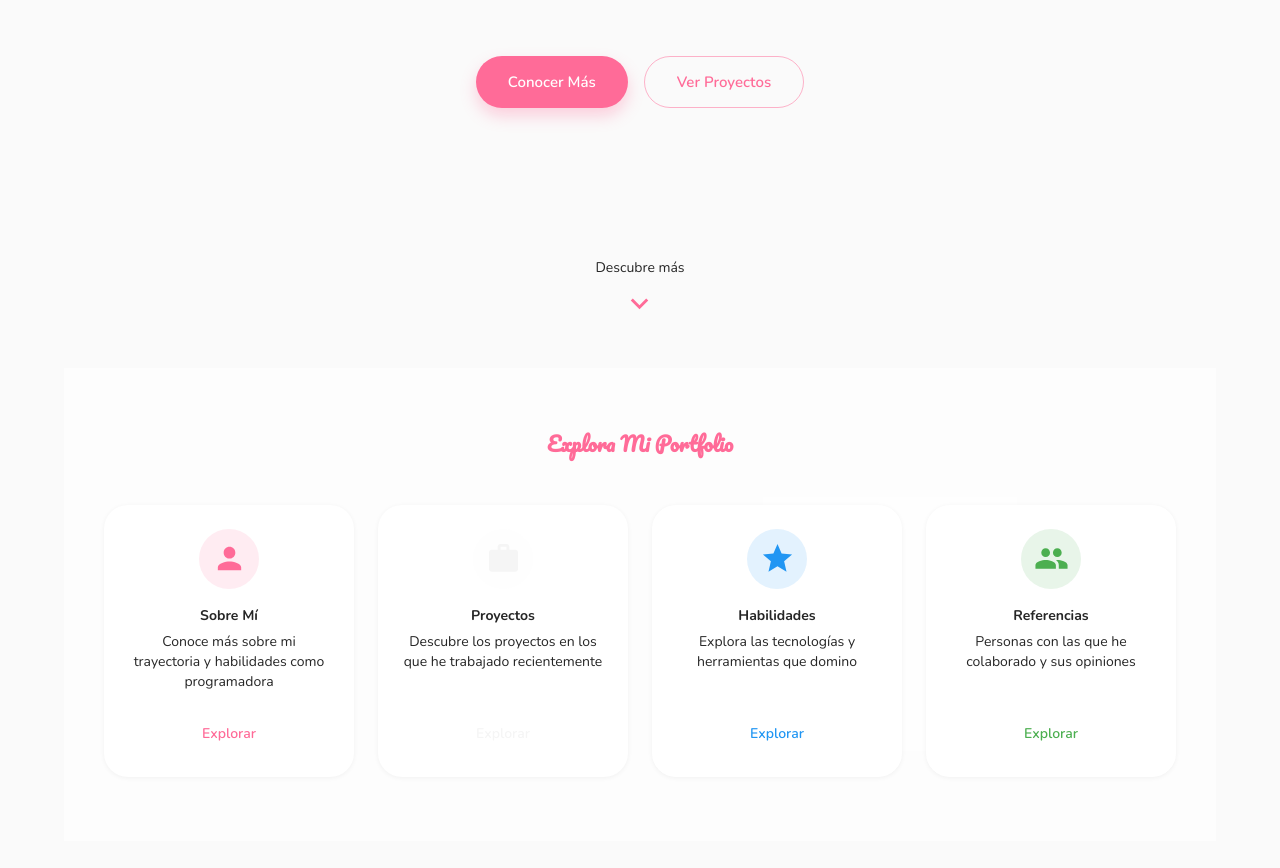
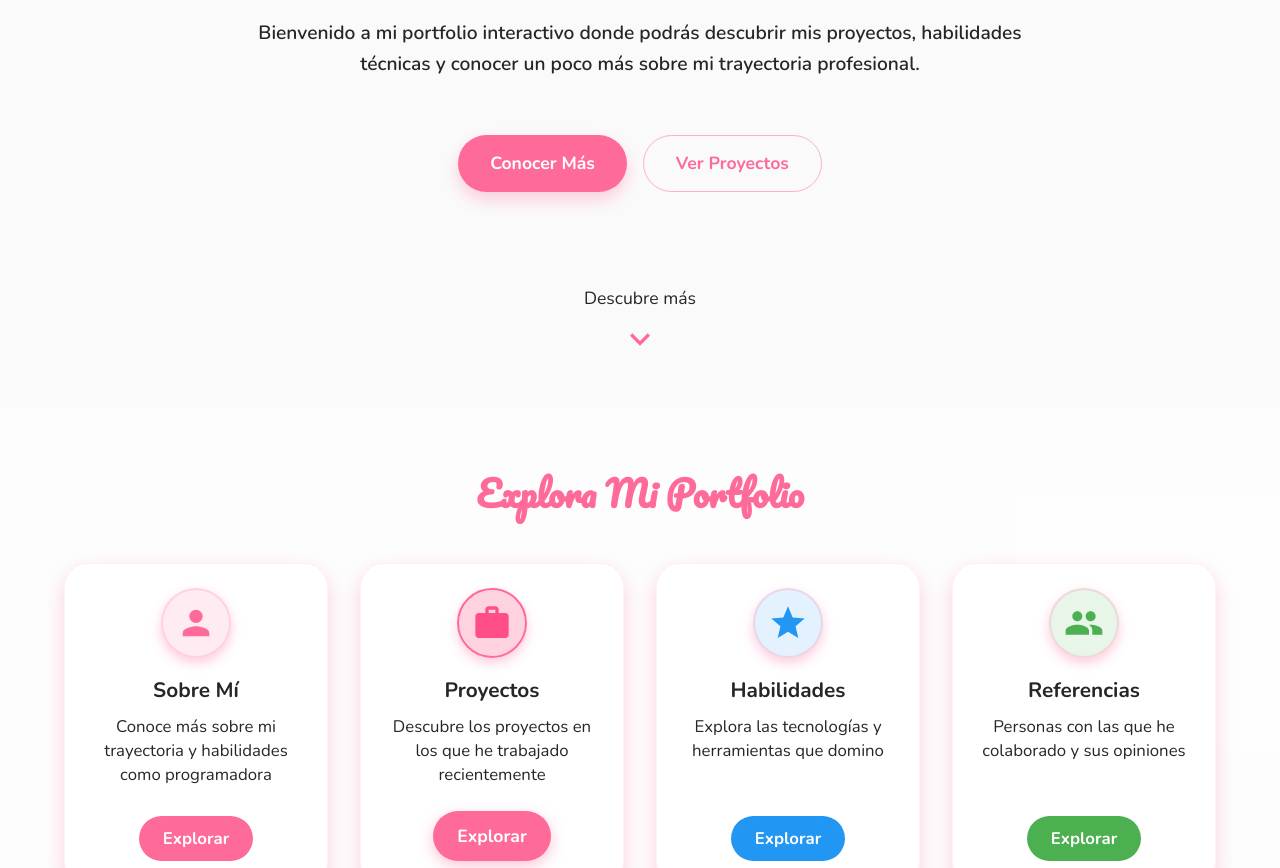
Before and after one commit to Ivana190222/MyPortfolio, a React (Create React App) app: page / in a window 1280 px wide. Shown: the part 520-1388 px from the top of the page. Built offline with nearby package versions, Linux system fonts and the light colour scheme.

Commit message:
Cambios en el diseño

```diff
--- a/src/App.js
+++ b/src/App.js
@@ -47,47 +47,49 @@ const theme = createTheme({
       'Arial',
       'sans-serif',
     ].join(','),
+    fontSize: 16, // Aumentamos el tamaño base de fuente
     h1: {
       fontWeight: 700,
-      fontSize: '2.5rem',
+      fontSize: '3.8rem',
     },
     h2: {
       fontWeight: 600,
-      fontSize: '2rem',
+      fontSize: '3rem',
     },
     h3: {
       fontWeight: 600,
-      fontSize: '1.5rem',
+      fontSize: '2.5rem',
     },
     h4: {
       fontWeight: 600,
-      fontSize: '1.25rem',
+      fontSize: '2rem',
     },
     h5: {
       fontWeight: 600,
-      fontSize: '1rem',
+      fontSize: '1.5rem',
     },
     h6: {
       fontWeight: 600,
-      fontSize: '0.875rem',
+      fontSize: '1.25rem',
     },
     subtitle1: {
-      fontSize: '1rem',
+      fontSize: '1.3rem',
       fontWeight: 500,
     },
     subtitle2: {
-      fontSize: '0.875rem',
+      fontSize: '1.2rem',
       fontWeight: 500,
     },
     body1: {
-      fontSize: '1rem',
+      fontSize: '1.2rem',
     },
     body2: {
-      fontSize: '0.875rem',
+      fontSize: '1.1rem',
     },
     button: {
       textTransform: 'none', // Botones sin texto en mayúsculas
       fontWeight: 600,
+      fontSize: '1.2rem',
     },
   },
   shape: {
@@ -98,6 +100,7 @@ const theme = createTheme({
       styleOverrides: {
         root: {
           borderRadius: 20, // Botones más redondeados al estilo Instagram
+          fontSize: '1.2rem',
         },
         containedPrimary: {
           boxShadow: 'none', // Sin sombras para botones primarios
@@ -110,15 +113,23 @@ const theme = createTheme({
     MuiPaper: {
       styleOverrides: {
         root: {
-          boxShadow: '0 1px 5px rgba(0, 0, 0, 0.05)', // Sombras suaves para elementos Paper
+          boxShadow: '0 5px 15px rgba(255, 107, 152, 0.25)', // Sombras rosas para todos los elementos Paper
         },
       },
     },
     MuiCard: {
       styleOverrides: {
         root: {
-          boxShadow: '0 1px 5px rgba(0, 0, 0, 0.05)', // Sombras suaves para tarjetas
+          boxShadow: '0 5px 15px rgba(255, 107, 152, 0.25)', // Sombras rosas para tarjetas
           overflow: 'hidden',
+        },
+      },
+    },
+    MuiTypography: {
+      styleOverrides: {
+        root: {
+          // Aseguramos que todos los textos tengan un tamaño mínimo
+          fontSize: '1.2rem',
         },
       },
     },
--- a/src/components/Followers/Followers.jsx
+++ b/src/components/Followers/Followers.jsx
@@ -52,13 +52,14 @@ const Followers = () => {
   return (
     <Container maxWidth="md" sx={{ mt: { xs: 8, sm: 10 }, mb: 4, px: { xs: 2, sm: 3 } }}>
       <Typography
-        variant="h5"
+        variant="h4"
         sx={{
           mb: 4,
-          fontWeight: 'medium',
-          textAlign: { xs: 'center', sm: 'left' },
+          fontWeight: 'bold',
+          textAlign: 'center',
           fontFamily: 'Pacifico, cursive',
-          color: theme.palette.primary.main
+          color: theme.palette.primary.main,
+          fontSize: '2.5rem'
         }}
       >
         Referencias Profesionales
@@ -72,11 +73,11 @@ const Followers = () => {
                 mb: 3,
                 overflow: 'hidden',
                 borderRadius: 4,
-                boxShadow: '0 8px 20px rgba(0,0,0,0.06)',
+                boxShadow: '0 8px 20px rgba(255, 107, 152, 0.25)',
                 transition: 'transform 0.3s ease, box-shadow 0.3s ease',
                 '&:hover': {
                   transform: 'translateY(-5px)',
-                  boxShadow: '0 12px 25px rgba(0,0,0,0.1)'
+                  boxShadow: '0 12px 25px rgba(255, 107, 152, 0.4)'
                 }
               }}
             >
@@ -120,7 +121,8 @@ const Followers = () => {
                           sx={{
                             fontFamily: 'Nunito, sans-serif',
                             fontWeight: 600,
-                            color: theme.palette.primary.dark
+                            color: theme.palette.primary.dark,
+                            fontSize: '1.3rem'
                           }}
                         >
                           {follower.name}
@@ -132,7 +134,7 @@ const Followers = () => {
                           sx={{
                             wordBreak: 'break-word',
                             mt: 0.5,
-                            fontSize: { xs: '0.75rem', sm: '0.8rem' },
+                            fontSize: { xs: '0.85rem', sm: '0.9rem' },
                             fontFamily: 'Nunito, sans-serif'
                           }}
                         >
@@ -230,7 +232,7 @@ const Followers = () => {
                       sx={{
                         mt: 1,
                         textAlign: { xs: 'center', sm: 'left' },
-                        fontSize: { xs: '0.85rem', sm: '0.9rem' },
+                        fontSize: { xs: '0.9rem', sm: '1rem' },
                         lineHeight: 1.6,
                         fontFamily: 'Nunito, sans-serif'
                       }}
--- a/src/components/Highlights/Highlights.jsx
+++ b/src/components/Highlights/Highlights.jsx
@@ -83,13 +83,14 @@ const Highlights = () => {
   return (
     <Container maxWidth="md" sx={{ mt: 10, mb: 4 }}>
       <Typography
-        variant="h5"
+        variant="h4"
         sx={{
           mb: 4,
-          fontWeight: 'medium',
+          fontWeight: 'bold',
           fontFamily: 'Pacifico, cursive',
           color: theme.palette.primary.main,
-          textAlign: { xs: 'center', md: 'left' }
+          textAlign: 'center',
+          fontSize: '2.5rem'
         }}
       >
         Historias Destacadas
@@ -119,13 +120,13 @@ const Highlights = () => {
                   fontSize: '2rem',
                   border: '3px solid #fff',
                   boxShadow: `0 0 0 2px ${theme.palette.primary.main}`,
-                  backgroundColor: '#fff0f6'
+                  backgroundColor: 'rgba(255, 107, 152, 0.15)'
                 }}
               >
                 {highlight.icon}
               </Avatar>
               <Typography
-                variant="caption"
+                variant="subtitle2"
                 align="center"
                 sx={{
                   maxWidth: '100%',
@@ -133,7 +134,8 @@ const Highlights = () => {
                   textOverflow: 'ellipsis',
                   whiteSpace: 'nowrap',
                   fontFamily: 'Nunito, sans-serif',
-                  fontWeight: 600
+                  fontWeight: 600,
+                  fontSize: '1rem'
                 }}
               >
                 {highlight.title}
@@ -165,7 +167,8 @@ const Highlights = () => {
                 fontFamily: 'Pacifico, cursive',
                 textAlign: 'center',
                 position: 'relative',
-                py: 2
+                py: 2,
+                fontSize: '1.5rem'
               }}
             >
               {selectedHighlight.title}
@@ -185,7 +188,7 @@ const Highlights = () => {
 
             <DialogContent
               sx={{
-                backgroundColor: 'white',
+                backgroundColor: 'rgba(255, 240, 246, 0.2)',
                 p: 4
               }}
             >
@@ -202,7 +205,7 @@ const Highlights = () => {
                     width: 100,
                     height: 100,
                     fontSize: '3rem',
-                    backgroundColor: '#fff0f6',
+                    backgroundColor: 'rgba(255, 107, 152, 0.15)',
                     border: '3px solid #fff',
                     boxShadow: `0 0 0 2px ${theme.palette.primary.main}`,
                     mt: 2
@@ -218,14 +221,16 @@ const Highlights = () => {
                       sx={{
                         p: 2,
                         mb: 2,
-                        backgroundColor: '#fff0f6',
+                        backgroundColor: 'rgba(255, 107, 152, 0.1)',
                         color: theme.palette.text.primary,
                         borderRadius: 3,
-                        boxShadow: '0 3px 8px rgba(0,0,0,0.05)',
+                        boxShadow: '0 4px 10px rgba(255, 107, 152, 0.15)',
                         transition: 'transform 0.2s',
+                        border: '1px solid rgba(255, 107, 152, 0.1)',
                         '&:hover': {
                           transform: 'translateY(-3px)',
-                          boxShadow: '0 6px 12px rgba(0,0,0,0.1)'
+                          boxShadow: '0 6px 15px rgba(255, 107, 152, 0.25)',
+                          backgroundColor: 'rgba(255, 107, 152, 0.15)'
                         }
                       }}
                     >
@@ -233,7 +238,9 @@ const Highlights = () => {
                         variant="body1"
                         sx={{
                           fontFamily: 'Nunito, sans-serif',
-                          fontWeight: 500
+                          fontWeight: 600,
+                          fontSize: '1.1rem',
+                          textAlign: 'center'
                         }}
                       >
                         {item}
--- a/src/components/Home/Home.jsx
+++ b/src/components/Home/Home.jsx
@@ -73,7 +73,8 @@ const Home = () => {
       title: "Proyectos",
       description: "Descubre los proyectos en los que he trabajado recientemente",
       link: "/posts",
-      color: theme.palette.secondary.main
+      color: theme.palette.secondary.main,
+      buttonLabel: "Explorar"
     },
     {
       icon: <Star fontSize="large" />,
@@ -124,8 +125,9 @@ const Home = () => {
               fontFamily: 'Pacifico, cursive',
               fontWeight: 'bold',
               color: theme.palette.primary.main,
-              textShadow: '2px 2px 4px rgba(0,0,0,0.1)',
-              mb: 3
+              textShadow: '2px 2px 6px rgba(255, 107, 152, 0.4)',
+              mb: 3,
+              fontSize: isMobile ? '4rem' : '5.5rem' // Título aún más grande
             }}
           >
             {typedText}
@@ -141,7 +143,8 @@ const Home = () => {
               color: theme.palette.secondary.main,
               mb: 4,
               fontFamily: 'Nunito, sans-serif',
-              fontWeight: 'bold'
+              fontWeight: 'bold',
+              fontSize: isMobile ? '1.5rem' : '1.8rem'
             }}
           >
             Programadora Full Stack
@@ -156,7 +159,8 @@ const Home = () => {
               maxWidth: 800,
               mb: 5,
               fontFamily: 'Nunito, sans-serif',
-              lineHeight: 1.6
+              lineHeight: 1.6,
+              fontSize: '1.2rem'
             }}
           >
             Bienvenido a mi portfolio interactivo donde podrás descubrir mis proyectos,
@@ -181,7 +185,9 @@ const Home = () => {
                   transform: 'translateY(-5px)',
                   boxShadow: '0 12px 20px rgba(255, 107, 152, 0.4)',
                 },
-                transition: 'all 0.3s ease'
+                transition: 'all 0.3s ease',
+                fontSize: '1.1rem',
+                fontWeight: 'bold'
               }}
             >
               Conocer Más
@@ -201,7 +207,9 @@ const Home = () => {
                   transform: 'translateY(-5px)',
                   boxShadow: '0 8px 16px rgba(0, 0, 0, 0.1)',
                 },
-                transition: 'all 0.3s ease'
+                transition: 'all 0.3s ease',
+                fontSize: '1.1rem',
+                fontWeight: 'bold'
               }}
             >
               Ver Proyectos
@@ -219,7 +227,7 @@ const Home = () => {
           }}
           onClick={handleScroll}
         >
-          <Typography variant="body2" sx={{ mb: 1, fontFamily: 'Nunito, sans-serif' }}>Descubre más</Typography>
+          <Typography variant="body2" sx={{ mb: 1, fontFamily: 'Nunito, sans-serif', fontSize: '1.1rem' }}>Descubre más</Typography>
           <KeyboardArrowDown color="primary" fontSize="large" />
         </Box>
       </Box>
@@ -235,18 +243,19 @@ const Home = () => {
               mb: 6,
               fontWeight: 'bold',
               color: theme.palette.primary.main,
-              fontFamily: 'Pacifico, cursive'
+              fontFamily: 'Pacifico, cursive',
+              fontSize: '2.2rem'
             }}
           >
             Explora Mi Portfolio
           </Typography>
 
-          <Grid container spacing={3}>
+          <Grid container spacing={4}>
             {sections.map((section, index) => (
               <Grid item xs={12} sm={6} md={3} key={index}>
                 <Grow in={animationStep >= 3} timeout={1000 + (index * 200)}>
                   <Paper
-                    elevation={3}
+                    elevation={6}
                     sx={{
                       p: 3,
                       height: '100%',
@@ -258,44 +267,80 @@ const Home = () => {
                       transition: 'transform 0.3s ease, box-shadow 0.3s ease',
                       '&:hover': {
                         transform: 'translateY(-10px)',
-                        boxShadow: '0 12px 20px rgba(0, 0, 0, 0.1)',
+                        boxShadow: '0 12px 25px rgba(255, 107, 152, 0.4)',
                       },
+                      boxShadow: '0 8px 20px rgba(255, 107, 152, 0.3)', // Sombreado rosa más intenso
+                      border: `1px solid rgba(255, 107, 152, 0.1)` // Borde sutil rosa
                     }}
                   >
                     <Box
                       sx={{
-                        width: 60,
-                        height: 60,
+                        width: 70,
+                        height: 70,
                         borderRadius: '50%',
                         display: 'flex',
                         alignItems: 'center',
                         justifyContent: 'center',
-                        bgcolor: `${section.color}20`,
-                        color: section.color,
-                        mb: 2
+                        bgcolor: index === 1 ? 'rgba(255, 107, 152, 0.3)' : `${section.color}20`,
+                        color: index === 1 ? '#ff4f86' : section.color,
+                        mb: 2,
+                        boxShadow: '0 5px 12px rgba(255, 107, 152, 0.35)', // Sombreado rosa más intenso
+                        border: `2px solid ${index === 1 ? '#ff6b98' : 'rgba(255, 107, 152, 0.2)'}`
                       }}
                     >
                       {section.icon}
                     </Box>
-                    <Typography variant="h6" component="h3" gutterBottom fontFamily="Nunito, sans-serif" fontWeight="bold">
+                    <Typography
+                      variant="h6"
+                      component="h3"
+                      gutterBottom
+                      fontFamily="Nunito, sans-serif"
+                      fontWeight="bold"
+                      sx={{ fontSize: '1.3rem' }}
+                    >
                       {section.title}
                     </Typography>
-                    <Typography variant="body2" sx={{ mb: 3, flexGrow: 1 }} fontFamily="Nunito, sans-serif">
+                    <Typography
+                      variant="body2"
+                      sx={{ mb: 3, flexGrow: 1, fontSize: '1.05rem' }}
+                      fontFamily="Nunito, sans-serif"
+                    >
                       {section.description}
                     </Typography>
                     <Button
-                      variant="text"
+                      variant="contained"
                       component={RouterLink}
                       to={section.link}
                       sx={{
-                        color: section.color,
+                        color: 'white',
+                        backgroundColor: section.color,
                         '&:hover': {
-                          bgcolor: `${section.color}10`,
+                          backgroundColor: section.color,
+                          filter: 'brightness(1.1)',
+                          transform: 'translateY(-3px)',
+                          boxShadow: '0 8px 15px rgba(0, 0, 0, 0.1)'
                         },
-                        fontFamily: 'Nunito, sans-serif'
+                        fontFamily: 'Nunito, sans-serif',
+                        fontSize: '1.05rem',
+                        fontWeight: 'bold',
+                        borderRadius: '25px',
+                        px: 3,
+                        py: 1,
+                        ...(index === 1 && {
+                          backgroundColor: '#ff6b98',
+                          color: 'white',
+                          boxShadow: '0 5px 15px rgba(255, 107, 152, 0.4)',
+                          fontSize: '1.1rem',
+                          py: 1.2,
+                          '&:hover': {
+                            backgroundColor: '#ff4f86',
+                            transform: 'translateY(-3px)',
+                            boxShadow: '0 8px 20px rgba(255, 107, 152, 0.5)'
+                          }
+                        })
                       }}
                     >
-                      Explorar
+                      {section.buttonLabel || "Explorar"}
                     </Button>
                   </Paper>
                 </Grow>
--- a/src/components/Layout/Layout.jsx
+++ b/src/components/Layout/Layout.jsx
@@ -1,12 +1,25 @@
 import React from 'react';
-import { Box, Container } from '@mui/material';
+import { Box } from '@mui/material';
+import Navbar from './Navbar';
+import Footer from './Footer';
 
 const Layout = ({ children }) => {
   return (
-    <Box sx={{ minHeight: '100vh', backgroundColor: 'background.default' }}>
-      <Container maxWidth="lg" sx={{ py: 3 }}>
+    <Box sx={{
+      display: 'flex',
+      flexDirection: 'column',
+      minHeight: '100vh',
+      width: '100%'
+    }}>
+      <Navbar />
+      <Box component="main" sx={{
+        flexGrow: 1,
+        width: '100%',
+        pt: '64px' // Espacio para la barra de navegación fija
+      }}>
         {children}
-      </Container>
+      </Box>
+      <Footer />
     </Box>
   );
 };
```
Also changed, not shown: src/components/Posts/Posts.jsx (+64 -49 lines), src/components/Layout/Footer.jsx (line endings or trailing spaces), src/components/Layout/Navbar.jsx (line endings or trailing spaces).
